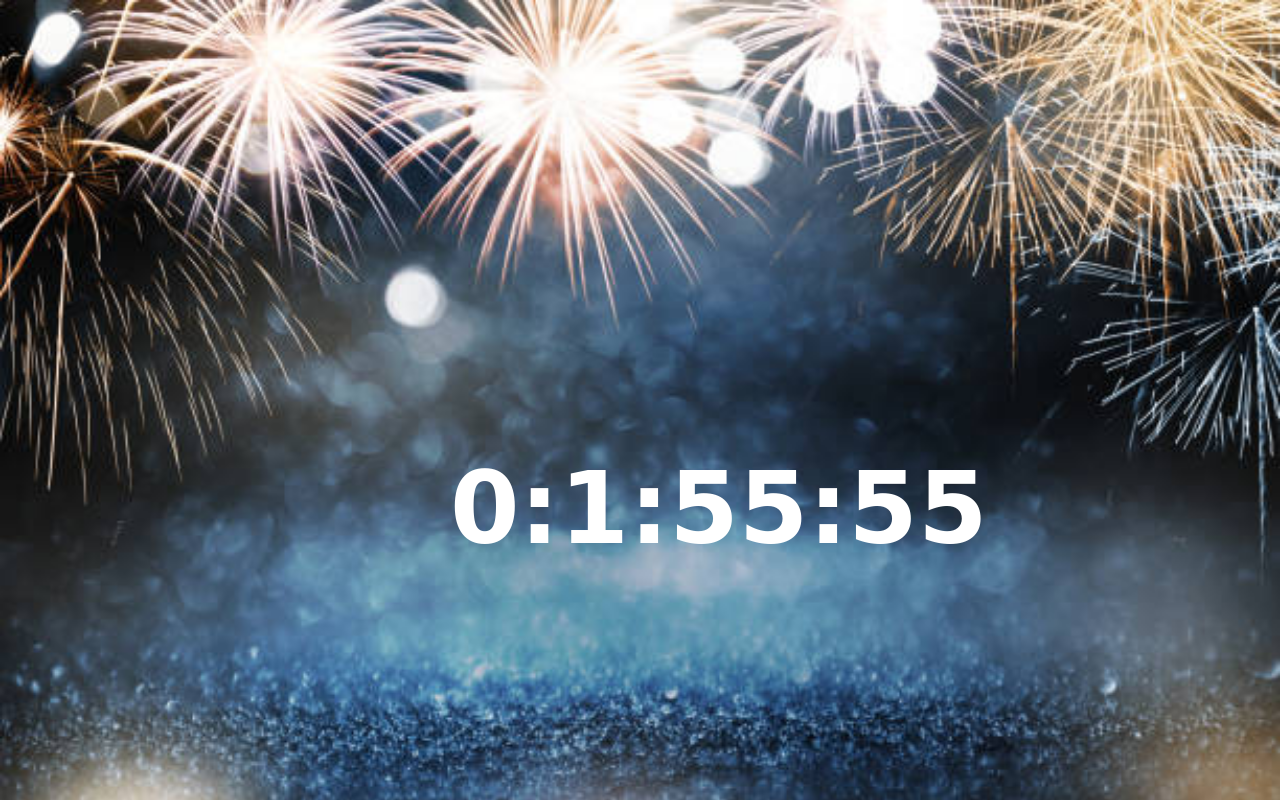
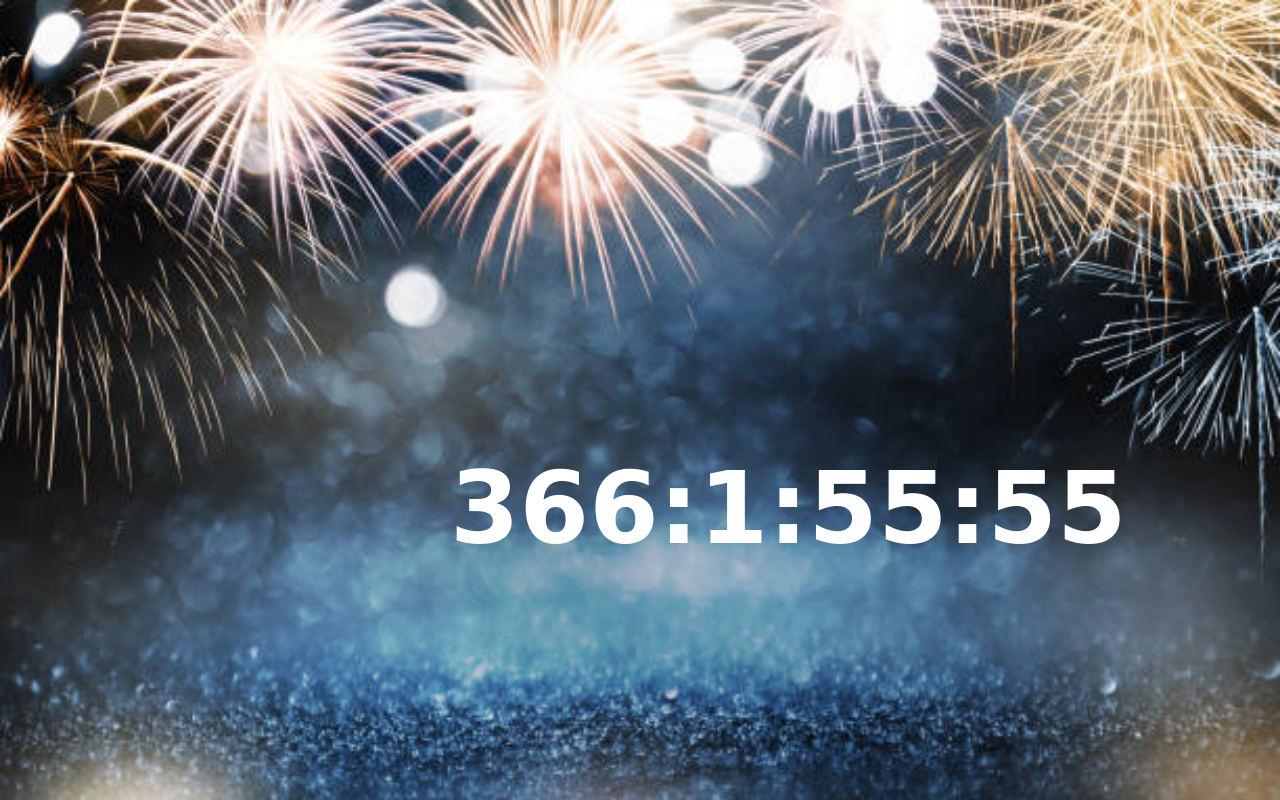
Before and after one commit to Hellomynameisadami/New-Year, a plain HTML site: page index.html in a window 1280 px wide. Drawn offline with Linux system fonts and the light colour scheme.

Commit message:
Update index.html 2025
2025

```diff
--- a/index.html
+++ b/index.html
@@ -31,7 +31,7 @@
 </body>
 </html>
 <script>
-var countDownDate = new Date("January 1, 2024 00:00:00").getTime();
+var countDownDate = new Date("January 1, 2025 00:00:00").getTime();
 
 var nyfunc = setInterval(function() {
     document.querySelector('body').innerHTML= ''
```
